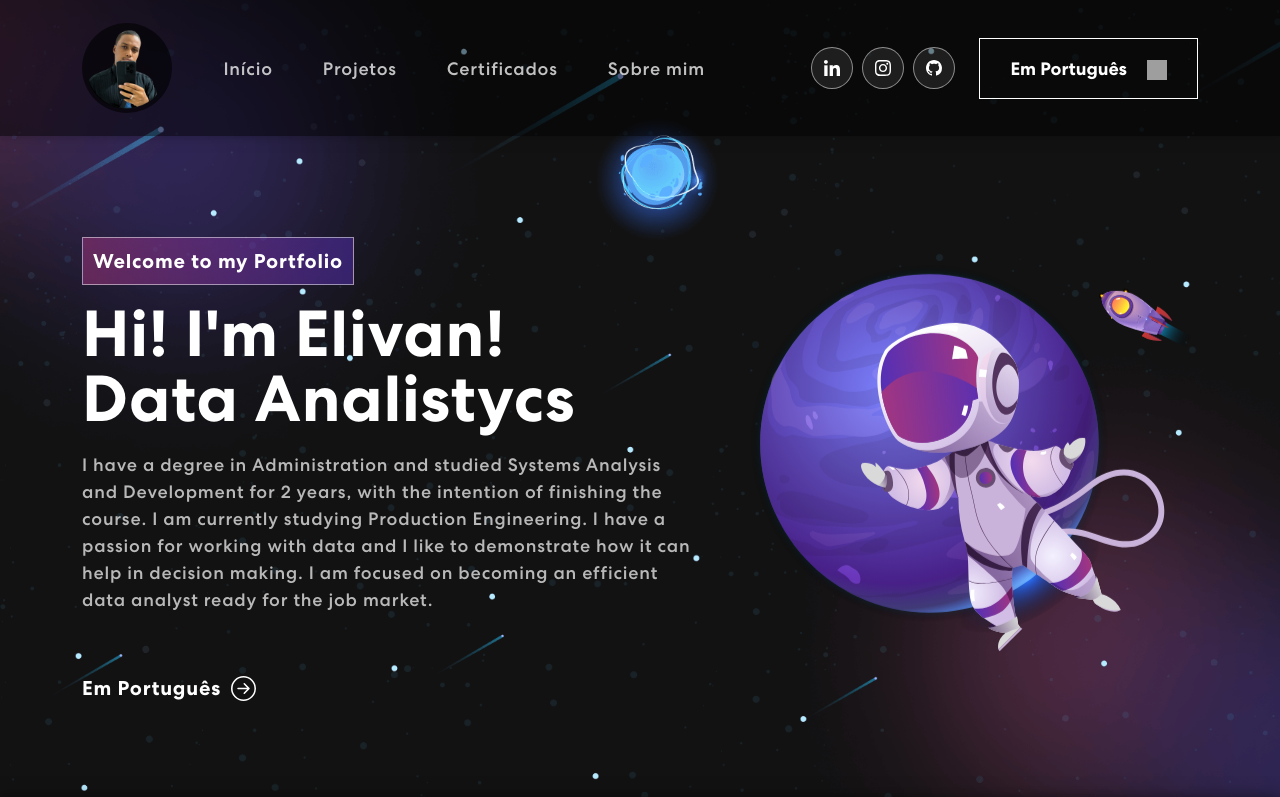
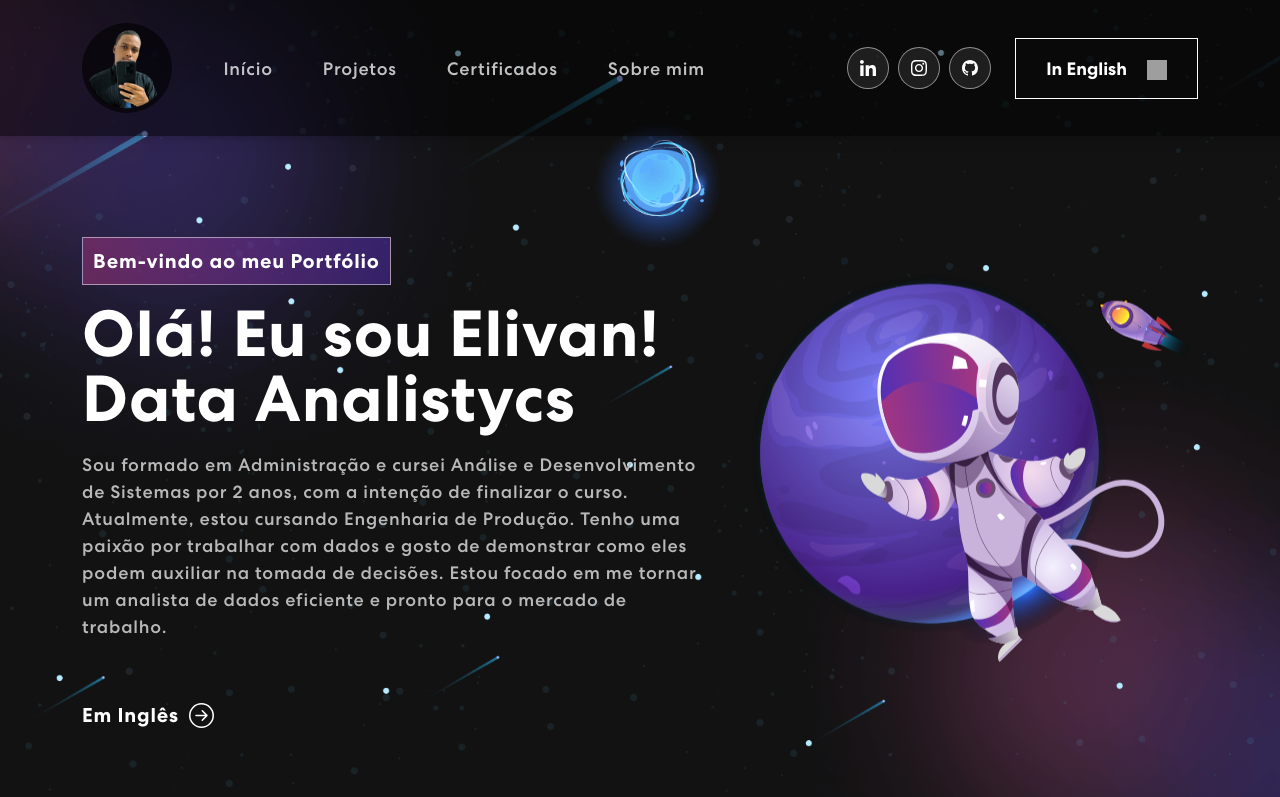
Before and after one commit to ElivanLimaJunior/About-me, a React (Create React App) app: page / in a window 1280 px wide. Shown: the top 797 px of the page. Built offline with nearby package versions, Linux system fonts and the light colour scheme; grey boxes are pictures that could not be loaded.

Commit message:
Sétimo-Commit
Ajuste na tradução do banner;

```diff
--- a/src/components/Banner/banner.js
+++ b/src/components/Banner/banner.jsx
@@ -12,12 +12,12 @@ export const Banner = ({ isOriginalText, handleChangeText }) => {
     const period = 2000;
 
     const paragraphText = isOriginalText
-        ? 'I have a degree in Administration and studied Systems Analysis and Development for 2 years, with the intention of finishing the course. I am currently studying Production Engineering. I have a passion for working with data and I like to demonstrate how it can help in decision making. I am focused on becoming an efficient data analyst ready for the job market.'
-        : 'Sou formado em Administração e cursei Análise e Desenvolvimento de Sistemas por 2 anos, com a intenção de finalizar o curso. Atualmente, estou cursando Engenharia de Produção. Tenho uma paixão por trabalhar com dados e gosto de demonstrar como eles podem auxiliar na tomada de decisões. Estou focado em me tornar um analista de dados eficiente e pronto para o mercado de trabalho.';
+        ? 'Sou formado em Administração e cursei Análise e Desenvolvimento de Sistemas por 2 anos, com a intenção de finalizar o curso. Atualmente, estou cursando Engenharia de Produção. Tenho uma paixão por trabalhar com dados e gosto de demonstrar como eles podem auxiliar na tomada de decisões. Estou focado em me tornar um analista de dados eficiente e pronto para o mercado de trabalho.'
+        : 'I have a degree in Administration and studied Systems Analysis and Development for 2 years, with the intention of finishing the course. I am currently studying Production Engineering. I have a passion for working with data and I like to demonstrate how it can help in decision making. I am focused on becoming an efficient data analyst ready for the job market.';
 
-    const tagline = isOriginalText ? "Welcome to my Portfolio" : "Bem-vindo ao meu Portfólio";
-    const headerText = isOriginalText ? "Hi! I'm Elivan!" : "Olá! Eu sou Elivan!" ;
-    const buttonText = isOriginalText ? "Em Português" : "Em Inglês" ;
+    const tagline = isOriginalText ? "Bem-vindo ao meu Portfólio" : "Welcome to my Portfolio";
+    const headerText = isOriginalText ? "Olá! Eu sou Elivan!" : "Hi! I'm Elivan!";
+    const buttonText = isOriginalText ? "Em Inglês" : "Em Português";
 
 
     useEffect(() => {
--- a/src/components/NavBar/NavBar2.jsx
+++ b/src/components/NavBar/NavBar2.jsx
@@ -71,7 +71,7 @@ export const NavBar2 = ({ isOriginalText, handleChangeText }) => {
                             <a href="https://www.facebook.com/thayna.thauany/" target="_blank" rel="noreferrer"><img src={navIcon2} alt='' /></a>
                         </div>
                         <button className="vvd" onClick={handleChangeText}>
-                            <span>{isOriginalText ? "Em Português" : "In English"}</span>
+                            <span>{isOriginalText ? "In English" : "Em português"}</span>
                             <img src={translate2} alt="translate" style={{ width: '20px', height: '20px', marginLeft: '20px' }} />
                         </button>
                     </span>
```
